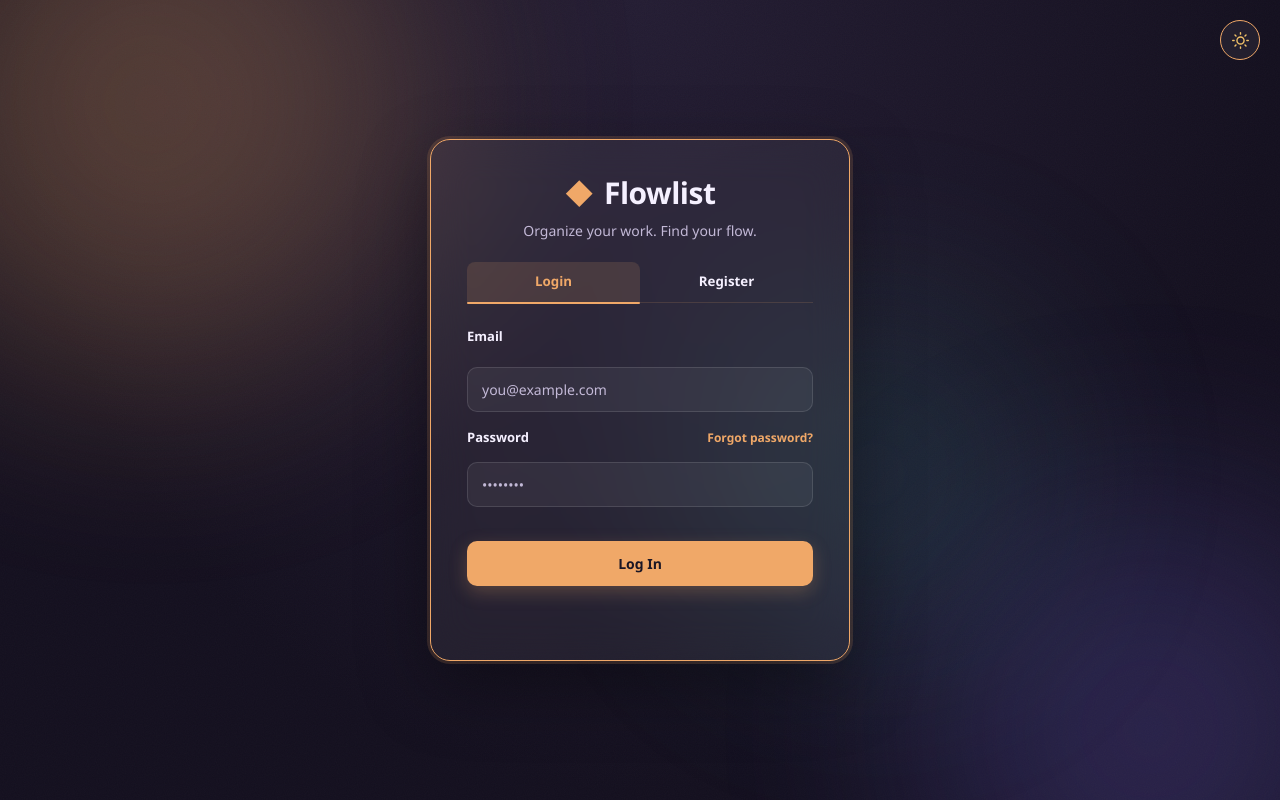
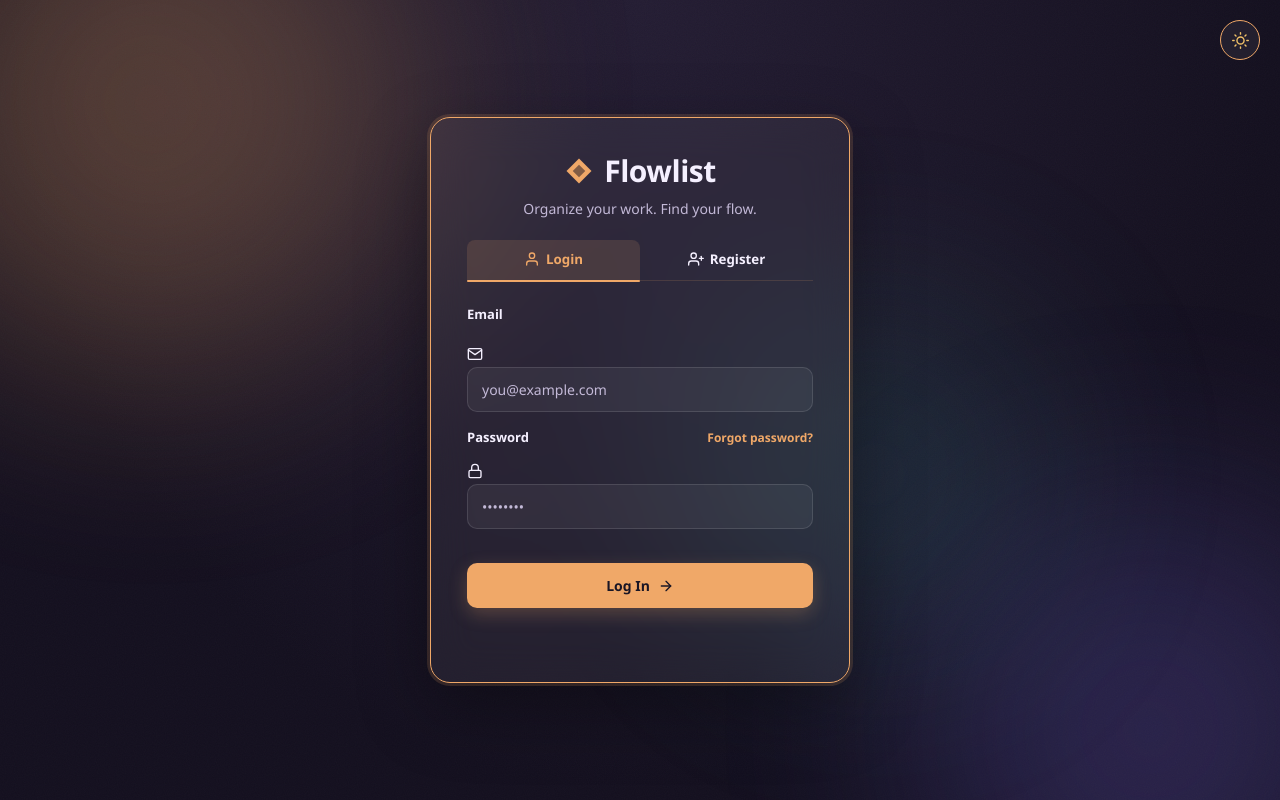
Before and after one commit to gajjarjoy4411-code/task-management-system, a plain HTML site: page frontend/index.html in a window 1280 px wide. Drawn offline with Linux system fonts and the light colour scheme.

Commit message:
Add layered diamond logo, tab icons, input icons, and button arrow

```diff
--- a/frontend/css/style.css
+++ b/frontend/css/style.css
@@ -135,7 +135,7 @@ body {
   justify-content: center;
 }
 
-.brand-icon { color: var(--color-accent); font-size: 28px; }
+.brand-icon-svg { flex-shrink: 0; }
 .brand h1 { font-size: 30px; font-weight: 800; letter-spacing: -0.5px; }
 
 /* ============================================================
@@ -182,6 +182,10 @@ body {
   color: var(--color-text-light);
   transition: background-color 0.25s ease, color 0.25s ease;
   position: relative;
+  display: flex;
+  align-items: center;
+  justify-content: center;
+  gap: 6px;
 }
 
 .tab-btn:hover {
--- a/frontend/index.html
+++ b/frontend/index.html
@@ -23,28 +23,43 @@
 <div class="auth-container">
   <div class="auth-card">
     <div class="brand">
-      <span class="brand-icon">◆</span>
+      <svg class="brand-icon-svg" width="30" height="30" viewBox="0 0 24 24" fill="none" xmlns="http://www.w3.org/2000/svg">
+        <path d="M12 2L22 12L12 22L2 12L12 2Z" fill="var(--color-accent)"/>
+        <path d="M12 7L17 12L12 17L7 12L12 7Z" fill="var(--color-bg-deep)" opacity="0.5"/>
+      </svg>
       <h1>Flowlist</h1>
     </div>
     <p class="subtitle">Organize your work. Find your flow.</p>
 
     <div class="tabs">
-      <button class="tab-btn active" data-tab="login">Login</button>
-      <button class="tab-btn" data-tab="register">Register</button>
+      <button class="tab-btn active" data-tab="login">
+        <svg width="16" height="16" viewBox="0 0 24 24" fill="none" stroke="currentColor" stroke-width="2" stroke-linecap="round" stroke-linejoin="round"><path d="M20 21v-2a4 4 0 0 0-4-4H8a4 4 0 0 0-4 4v2"/><circle cx="12" cy="7" r="4"/></svg>
+        Login
+      </button>
+      <button class="tab-btn" data-tab="register">
+        <svg width="16" height="16" viewBox="0 0 24 24" fill="none" stroke="currentColor" stroke-width="2" stroke-linecap="round" stroke-linejoin="round"><path d="M16 21v-2a4 4 0 0 0-4-4H5a4 4 0 0 0-4 4v2"/><circle cx="8.5" cy="7" r="4"/><line x1="20" y1="8" x2="20" y2="14"/><line x1="17" y1="11" x2="23" y2="11"/></svg>
+        Register
+      </button>
     </div>
 
     <form id="login-form" class="auth-form active">
       <label>Email</label>
-      <input type="email" id="login-email" placeholder="you@example.com" required />
+      <div class="input-icon-wrap">
+        <svg class="input-icon" width="16" height="16" viewBox="0 0 24 24" fill="none" stroke="currentColor" stroke-width="2" stroke-linecap="round" stroke-linejoin="round"><path d="M4 4h16v16H4z" opacity="0"/><path d="M22 6l-10 7L2 6"/><rect x="2" y="4" width="20" height="16" rx="2"/></svg>
+        <input type="email" id="login-email" placeholder="you@example.com" required />
+      </div>
 
       <div class="label-row">
         <label>Password</label>
         <a href="#" id="forgot-password-link" class="forgot-link">Forgot password?</a>
       </div>
-      <input type="password" id="login-password" placeholder="••••••••" required />
+      <div class="input-icon-wrap">
+        <svg class="input-icon" width="16" height="16" viewBox="0 0 24 24" fill="none" stroke="currentColor" stroke-width="2" stroke-linecap="round" stroke-linejoin="round"><rect x="3" y="11" width="18" height="11" rx="2"/><path d="M7 11V7a5 5 0 0 1 10 0v4"/></svg>
+        <input type="password" id="login-password" placeholder="••••••••" required />
+      </div>
 
       <button type="submit" class="btn-primary" id="login-submit-btn">
-        <span class="btn-label">Log In</span>
+        <span class="btn-label">Log In <svg width="16" height="16" viewBox="0 0 24 24" fill="none" stroke="currentColor" stroke-width="2" stroke-linecap="round" stroke-linejoin="round"><line x1="5" y1="12" x2="19" y2="12"/><polyline points="12 5 19 12 12 19"/></svg></span>
       </button>
       <p class="error-msg" id="login-error"></p>
     </form>
```
